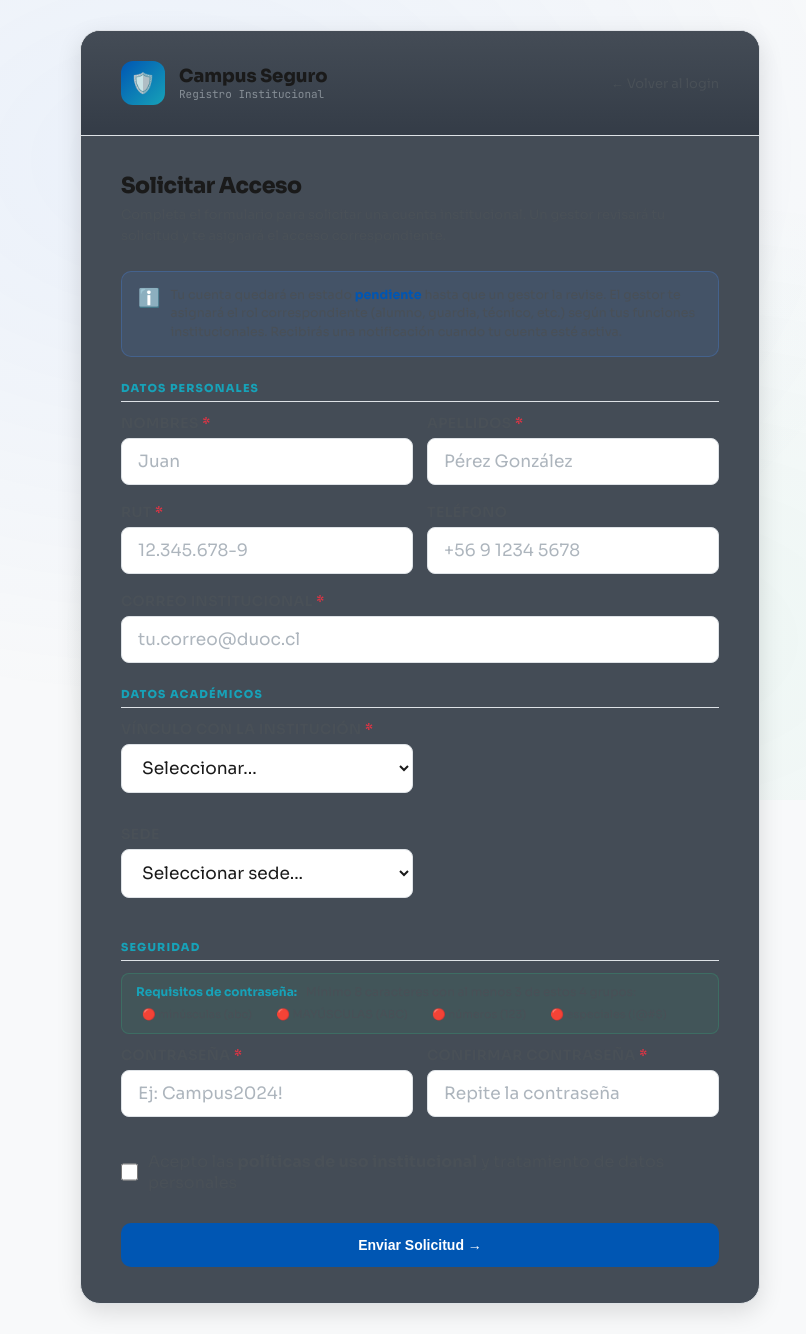
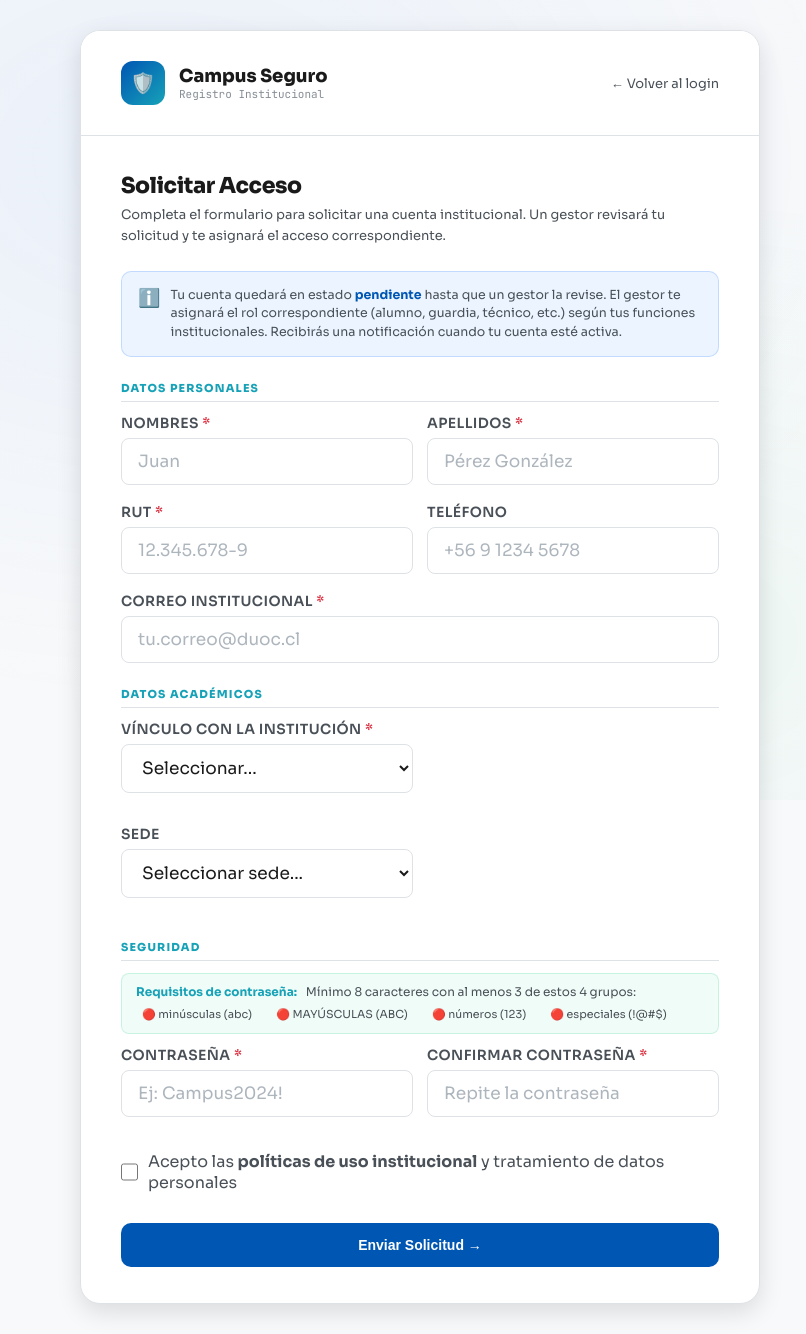
Before and after one commit to jordanrj1/Proyecto-CampuSeguro-, a Django app: page /registro/ in a window 1280 px wide. Shown: the whole page, without its empty margins (220-1026 px from the left). Run offline with Django 5.2, Linux system fonts and the light colour scheme; data comes from the database, SQL or seed files in the repository; both versions use the stored data as it was after the commit.

Commit message:
Correción de color en vista de registro de usuario

```diff
--- a/Fase 2/Evidencias Proyecto/campus_seguro/app/templates/app/registro.html
+++ b/Fase 2/Evidencias Proyecto/campus_seguro/app/templates/app/registro.html
@@ -73,12 +73,12 @@ body::before {
 }
 .reg-wrapper {
   max-width: 680px; width: 100%;
-  background: var(--bg-800); border: 1px solid var(--border); border-radius: 20px;
+  background: var(--bg-50); border: 1px solid var(--border); border-radius: 20px;
   box-shadow: var(--shadow-lg); z-index: 1; position: relative; overflow: hidden;
 }
 .reg-header {
   padding: 30px 40px; border-bottom: 1px solid var(--border);
-  background: linear-gradient(180deg, var(--bg-800), var(--bg-850));
+  background: linear-gradient(180deg, var(--bg-50), var(--bg-50));
   display: flex; align-items: center; justify-content: space-between;
 }
 .reg-header .brand { display: flex; align-items: center; gap: 14px; }
```
Also changed, not shown: Fase 2/Evidencias Proyecto/campus_seguro/db.sqlite3.
